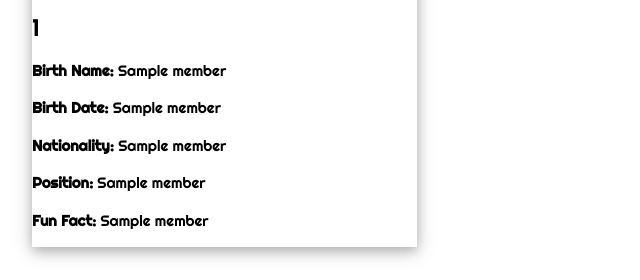
After one commit to JaecobV/flask, a Flask app: template templates/member.html in a window 1280 px wide. The commit adds this page. Shown: the part 520-800 px from the top of the page, without its empty margins (0-640 px from the left). Run offline with Flask 3, Linux system fonts and the light colour scheme; the template is opened without the code that fills it: most values are stand-ins (such as "Sample title", 1, 10 or a date in 2020).

Commit message:
moved the contents from the group html to a different html called member.html, so i can show the group image in the group.html

```diff
--- a/app.py
+++ b/app.py
@@ -61,7 +61,7 @@ def Group(id):
     members = query_db(member_sql, (id,))
     group = query_db(group_sql, (id,), True)
 
-    return render_template("Group.html", members=members, group=group)
+    return render_template("group.html", "member.html", members=members, group=group)
 
 if __name__ == "__main__":
     app.run(debug=True)
--- a/templates/Group.html
+++ b/templates/Group.html
@@ -1,22 +1,17 @@
 {% extends "layout.html" %}
 {% block body %}
 
-<h1>Members</h1>
+<h1>Group</h1>
 
 <div class="three-column">
 
-    {% for member in members %}
+    {% for group in groups %}
 
     <div class="w3-card-4 card">
         <img src="{{ member[1] }}" alt="{{ member[0] }}">
         <h3>{{ member[0] }}</h3>
 
         <div class="info">
-            <p><strong>Birth Name:</strong> {{ member[2] }}</p>
-            <p><strong>Birth Date:</strong> {{ member[3] }}</p>
-            <p><strong>Nationality:</strong> {{ member[4] }}</p>
-            <p><strong>Position:</strong> {{ member[5] }}</p>
-            <p><strong>Fun Fact:</strong> {{ member[6] }}</p>
         </div>
     </div>
 {% endfor %}
--- /dev/null
+++ b/templates/member.html
@@ -0,0 +1,26 @@
+{% extends "group.html" %}
+{% block body %}
+
+<h1>Members</h1>
+
+<div class="three-column">
+
+    {% for member in members %}
+
+    <div class="w3-card-4 card">
+        <img src="{{ member[1] }}" alt="{{ member[0] }}">
+        <h3>{{ member[0] }}</h3>
+
+        <div class="info">
+            <p><strong>Birth Name:</strong> {{ member[2] }}</p>
+            <p><strong>Birth Date:</strong> {{ member[3] }}</p>
+            <p><strong>Nationality:</strong> {{ member[4] }}</p>
+            <p><strong>Position:</strong> {{ member[5] }}</p>
+            <p><strong>Fun Fact:</strong> {{ member[6] }}</p>
+        </div>
+    </div>
+{% endfor %}
+
+</div>
+
+{% endblock %}
```
